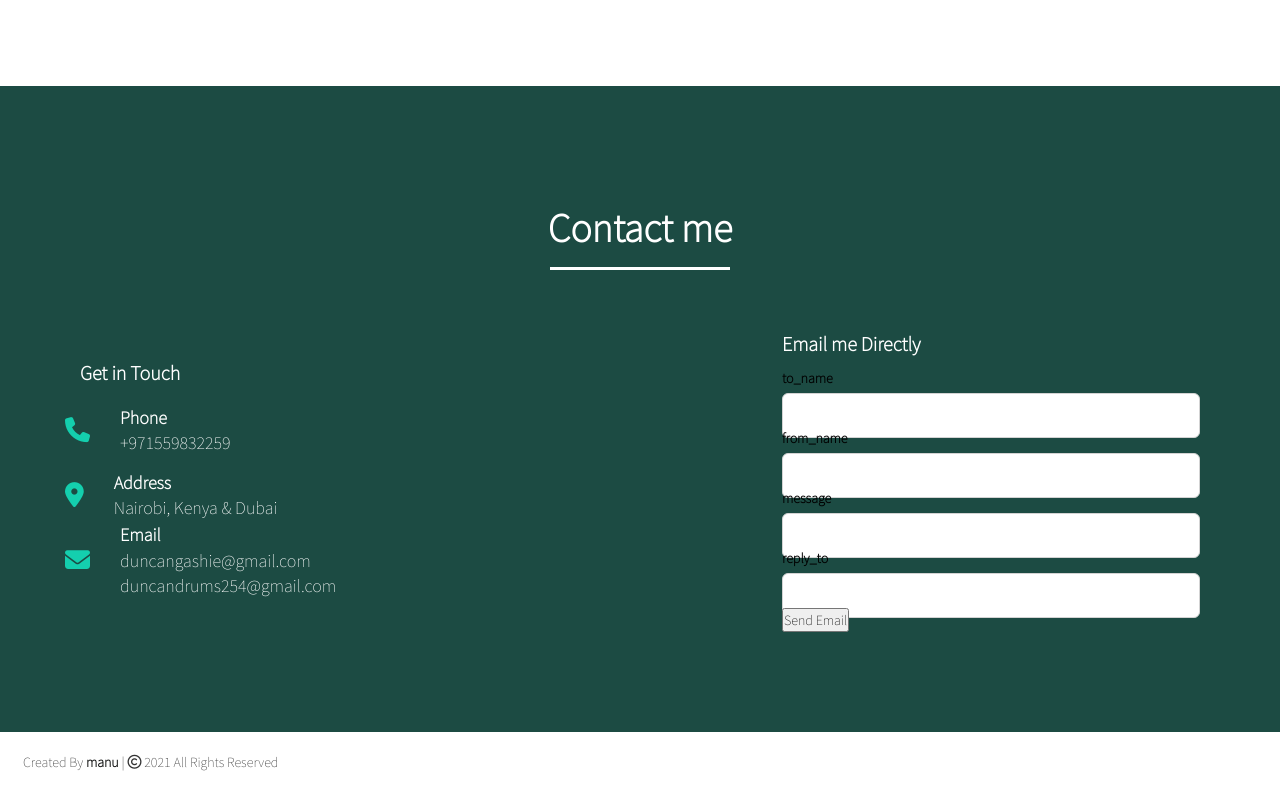
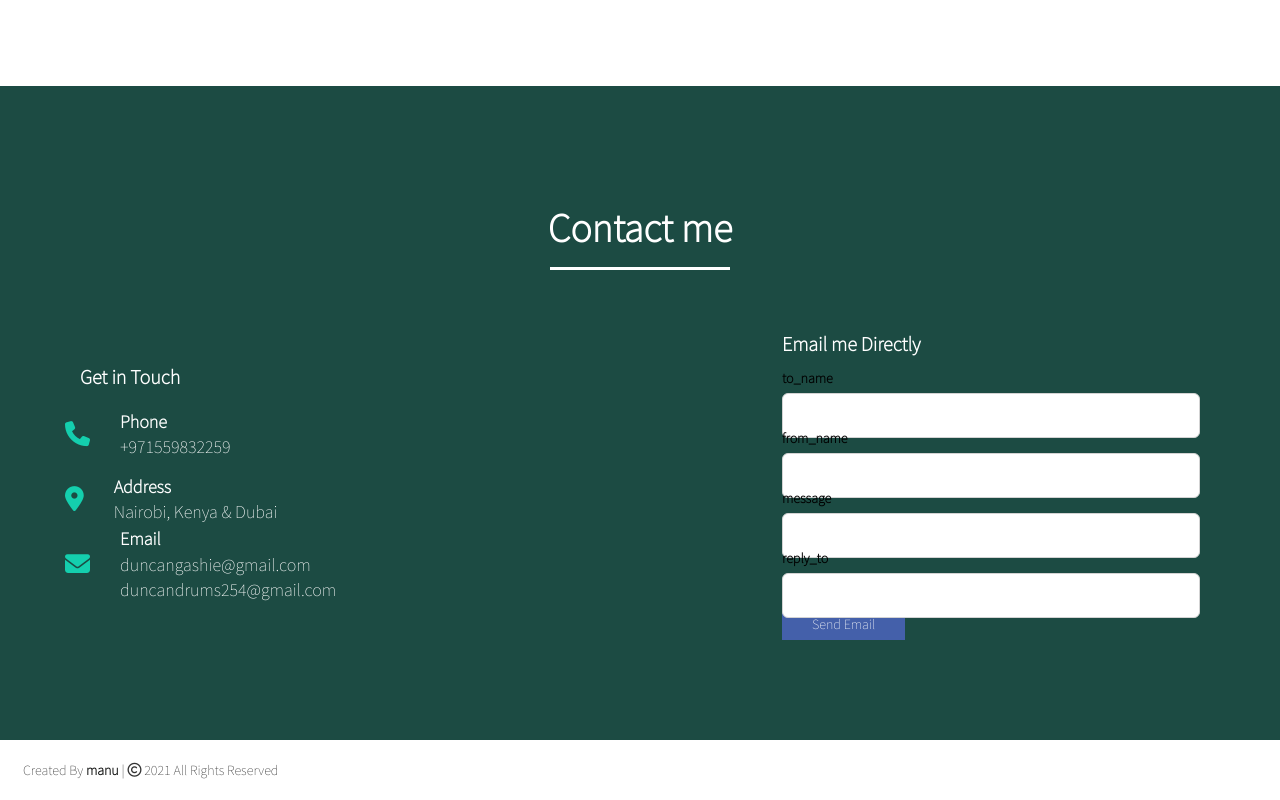
Before and after one commit to Emmanuel-otieno/Duncan, a website: page index.html in a window 1280 px wide. Shown: the part 1749-2549 px from the top of the page. Drawn offline with nearby package versions, Linux system fonts and the light colour scheme.

Commit message:
add button

```diff
--- a/css/styles.css
+++ b/css/styles.css
@@ -5,6 +5,16 @@
     box-sizing: border-box;
     text-decoration: none;
 }
+
+input[type="submit"] {
+    display: block;
+    padding: 6px 30px;
+    font-size: 14px;
+    background-color: #4460AA;
+    color: #fff;
+    border: none
+  }
+
 html {
     scroll-behavior: smooth;
 }
```
